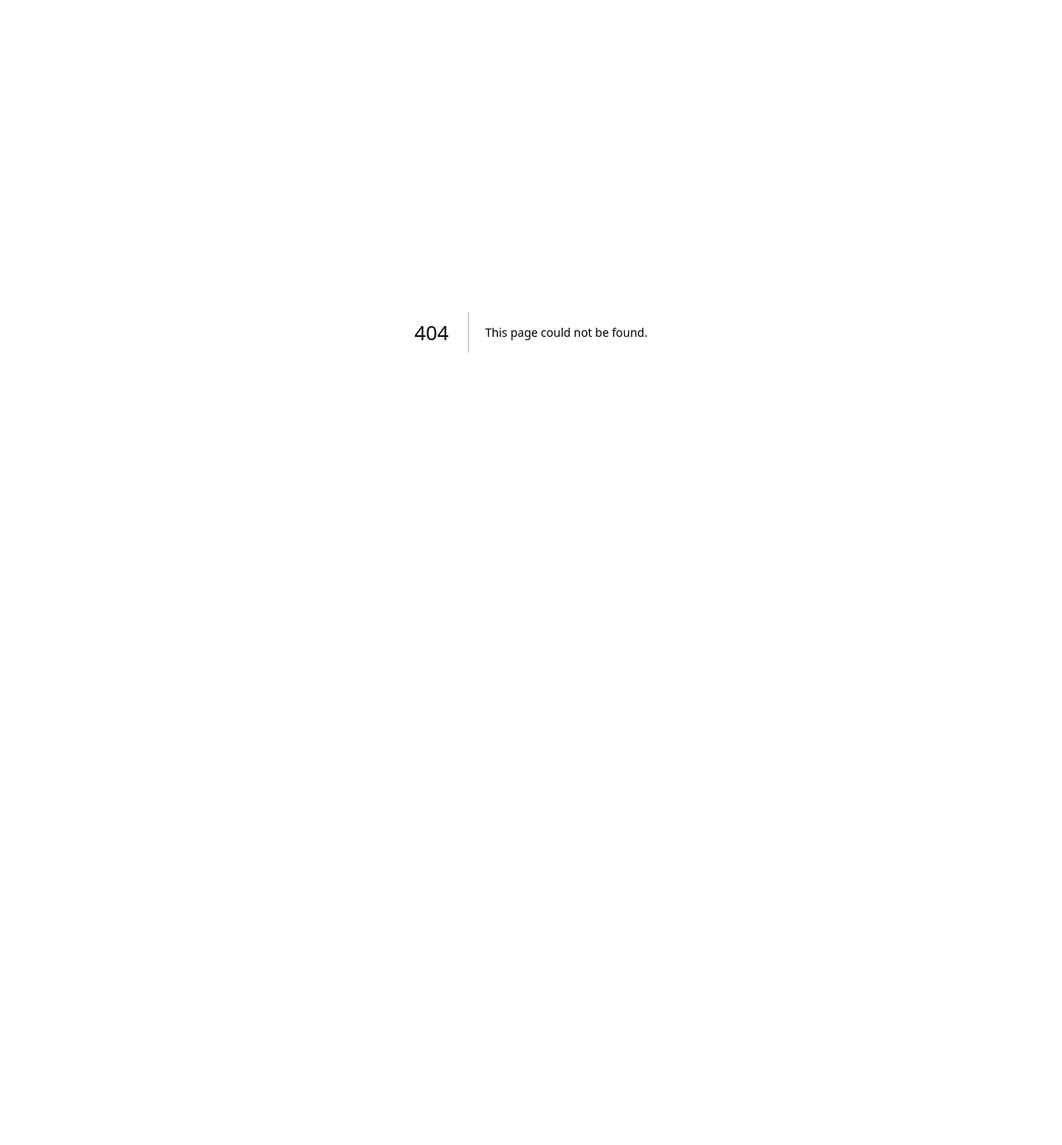
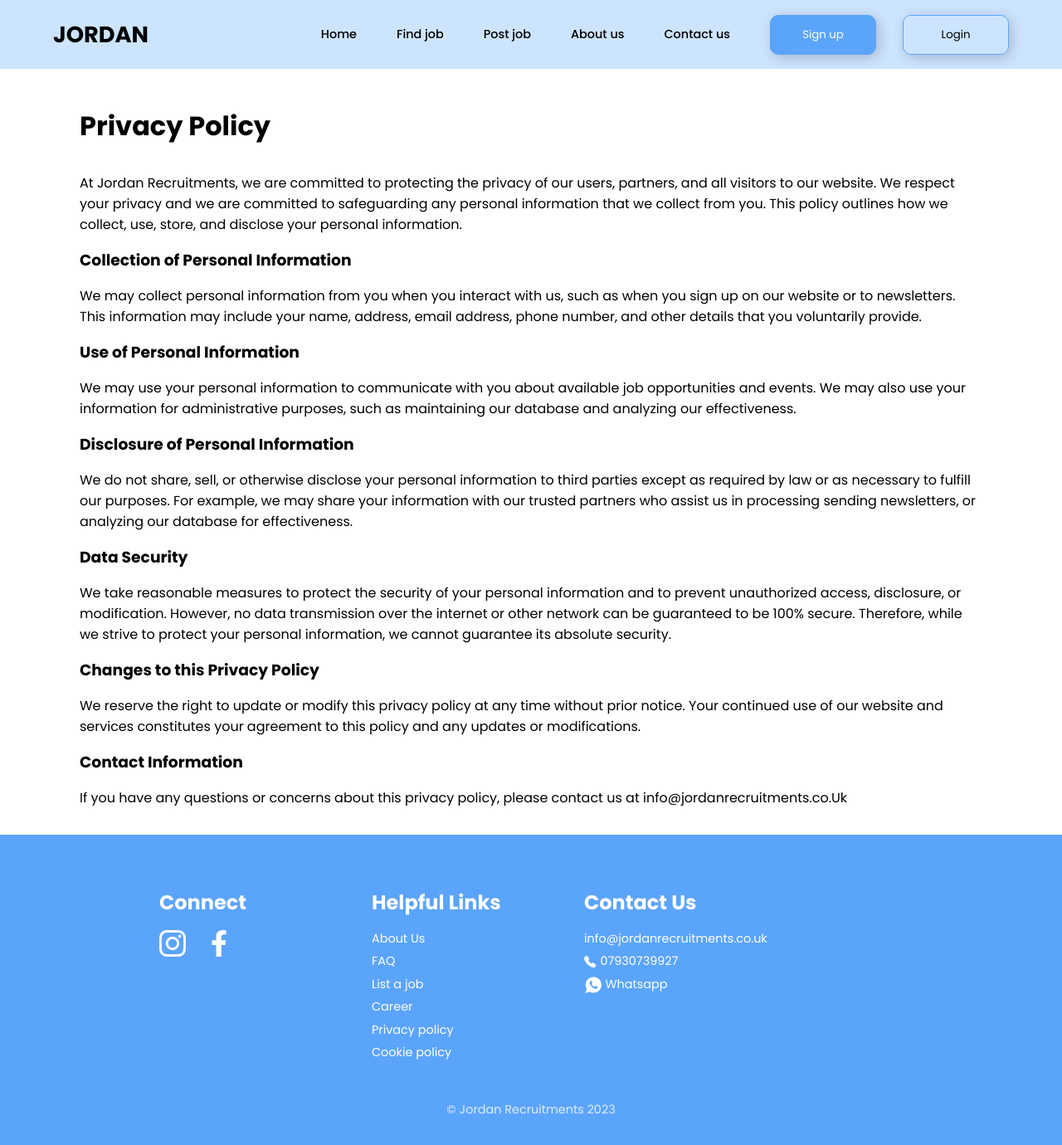
Before and after one commit to dhubdev/jordanRecruitments, a Next.js app: page /privacy in a window 1280 px wide. Before the commit this address had no page. Shown: the whole page at 83% size. Before the commit the page ends 800 px from the top, so only its background shows below. Built offline with nearby package versions, Linux system fonts and the light colour scheme.

Commit message:
added policies

```diff
--- a/components/Footer2.js
+++ b/components/Footer2.js
@@ -1,6 +1,6 @@
 import styled from "styled-components";
 
-import { BsInstagram } from "react-icons/bs";
+import { BsFillTelephoneFill, BsInstagram } from "react-icons/bs";
 import { FaFacebookF } from "react-icons/fa";
 import { AiOutlineYoutube } from "react-icons/ai";
 import { ImLinkedin2 } from "react-icons/im";
@@ -190,7 +190,7 @@ const Footer2 = () => {
             <LinkHead>Connect</LinkHead>
 
             <Socials>
-              <NewLink href="">
+              <NewLink href="https://instagram.com/jordan_recruitments?igshid=OGQ5ZDc2ODk2ZA==">
                 <BsInstagram />
               </NewLink>
               <NewLink href="">
@@ -215,14 +215,22 @@ const Footer2 = () => {
               <Li>
                 <NewLink href="">Career</NewLink>
               </Li>
+              <Li>
+                <NewLink href="/privacy">Privacy policy</NewLink>
+              </Li>
+              <Li>
+                <NewLink href="/cookie">Cookie policy</NewLink>
+              </Li>
             </Ul>
           </Links>
 
           <Contact>
             <LinkHead>Contact Us</LinkHead>
             <Ul>
-              <Li>info@jordanrecruitments.com</Li>
-              <Li>+44 000 000 0000</Li>
+              <Li>info@jordanrecruitments.co.uk</Li>
+              <Li style={{ display: "flex", alignItems: "center", gap: "5px" }}>
+                <BsFillTelephoneFill /> 07930739927
+              </Li>
               <Li>
                 <NewLink href="">
                   <IoLogoWhatsapp
--- a/components/Intro.js
+++ b/components/Intro.js
@@ -1,5 +1,6 @@
 import { UserContext } from "@/context/userContext";
 import Image from "next/image";
+import { useRouter } from "next/router";
 import { parseCookies } from "nookies";
 import { useContext, useEffect } from "react";
 import styled from "styled-components";
@@ -100,6 +101,7 @@ const Btn = styled.button`
 
 const Intro = () => {
   const { user, setUser } = useContext(UserContext);
+  const router = useRouter();
 
   // const cookies = parseCookies();
 
@@ -132,7 +134,7 @@ const Intro = () => {
           further! Jordan Recruitments is your go-to destination for connecting
           with the best employers and discovering the job of your dreams
         </P>
-        <Btn>Get Started</Btn>
+        <Btn onClick={() => router.push("/signUp")}>Get Started</Btn>
       </Wrapper>
     </Div>
   );
--- a/components/Join.js
+++ b/components/Join.js
@@ -1,4 +1,5 @@
 import Image from "next/image";
+import { useRouter } from "next/router";
 import styled from "styled-components";
 
 const Div = styled.div`
@@ -64,6 +65,7 @@ const Btn = styled.button`
   cursor: pointer;
 `;
 const Join = () => {
+  const router = useRouter();
   return (
     <Div>
       <Wrapper>
@@ -80,7 +82,7 @@ const Join = () => {
           embark on a journey to a brighter, more fulfilling career. Your dream
           job is just a click away!
         </P>
-        <Btn>Sign Up</Btn>
+        <Btn onClick={() => router.push("/signUp")}>Sign Up</Btn>
       </Wrapper>
     </Div>
   );
--- a/model/adminModel.js
+++ b/model/adminModel.js
@@ -15,9 +15,6 @@ const adminSchema = mongoose.Schema({
   isAdmin: {
     type: Boolean,
   },
-
-  resetToken: { type: String },
-  emailToken: { type: String },
 });
 
 export default mongoose.models.Admin || mongoose.model("Admin", adminSchema);
--- a/pages/dashboard/applications.js
+++ b/pages/dashboard/applications.js
@@ -138,7 +138,7 @@ const Btn = styled.button`
 
 const LoadDiv = styled.div`
   width: 10rem;
-  height: 1rem;
+  height: 0.5rem;
   border-radius: 7px;
   background: #cde4fe;
   position: absolute;
@@ -150,10 +150,11 @@ const LoadDiv = styled.div`
 `;
 const Loader = styled.div`
   width: 2rem;
-  height: 1rem;
+  height: 0.5rem;
   border-radius: 7px;
   background-color: #5ba4fc;
   animation: load infinite ease-in-out 2s;
+  box-shadow: 3px 3px 15px 0 rgba(0, 0, 0, 0.2);
 
   @keyframes load {
     0% {
--- a/pages/employer/home.js
+++ b/pages/employer/home.js
@@ -139,7 +139,7 @@ const Btn = styled.button`
 
 const LoadDiv = styled.div`
   width: 10rem;
-  height: 1rem;
+  height: 0.5rem;
   border-radius: 7px;
   background: #cde4fe;
   position: absolute;
@@ -151,10 +151,11 @@ const LoadDiv = styled.div`
 `;
 const Loader = styled.div`
   width: 2rem;
-  height: 1rem;
+  height: 0.5rem;
   border-radius: 7px;
   background-color: #5ba4fc;
   animation: load infinite ease-in-out 2s;
+  box-shadow: 3px 3px 15px 0 rgba(0, 0, 0, 0.2);
 
   @keyframes load {
     0% {
--- /dev/null
+++ b/pages/privacy.js
@@ -0,0 +1,115 @@
+import Footer2 from "@/components/Footer2";
+import Navbar from "@/components/Navbar";
+import Head from "next/head";
+import styled from "styled-components";
+
+const PriDiv = styled.div`
+  display: flex;
+  flex-direction: column;
+  align-items: flex-start;
+
+  width: 85%;
+  padding-top: 8rem;
+
+  margin: 0 auto;
+  gap: 2rem;
+
+  @media screen and (max-width: 1024px) {
+    padding-top: 5rem;
+  }
+
+  @media screen and (max-width: 600px) {
+    width: 90%;
+
+    //padding-top: unset;
+  }
+`;
+const H2 = styled.h2`
+  font-size: 2rem;
+`;
+
+const PriCon = styled.div`
+  display: flex;
+  flex-direction: column;
+  gap: 1rem;
+`;
+
+const H3 = styled.h3``;
+const P = styled.p``;
+
+const Privacy = () => {
+  return (
+    <>
+      <Head>
+        <title>Jordan recruitments</title>
+        <meta name="Jordan recruitments" content="Jordan recruitments" />
+        <meta name="viewport" content="width=device-width, initial-scale=1" />
+        <link rel="icon" href="/JR.svg" />
+      </Head>
+      <Navbar />
+      <PriDiv>
+        <H2>Privacy Policy</H2>
+        <PriCon>
+          <P>
+            At Jordan Recruitments, we are committed to protecting the privacy
+            of our users, partners, and all visitors to our website. We respect
+            your privacy and we are committed to safeguarding any personal
+            information that we collect from you. This policy outlines how we
+            collect, use, store, and disclose your personal information.
+          </P>
+          <H3>Collection of Personal Information</H3>
+
+          <P>
+            We may collect personal information from you when you interact with
+            us, such as when you sign up on our website or to newsletters. This
+            information may include your name, address, email address, phone
+            number, and other details that you voluntarily provide.
+          </P>
+
+          <H3>Use of Personal Information</H3>
+
+          <P>
+            We may use your personal information to communicate with you about
+            available job opportunities and events. We may also use your
+            information for administrative purposes, such as maintaining our
+            database and analyzing our effectiveness.
+          </P>
+
+          <H3>Disclosure of Personal Information</H3>
+          <P>
+            We do not share, sell, or otherwise disclose your personal
+            information to third parties except as required by law or as
+            necessary to fulfill our purposes. For example, we may share your
+            information with our trusted partners who assist us in processing
+            sending newsletters, or analyzing our database for effectiveness.
+          </P>
+
+          <H3>Data Security</H3>
+          <P>
+            We take reasonable measures to protect the security of your personal
+            information and to prevent unauthorized access, disclosure, or
+            modification. However, no data transmission over the internet or
+            other network can be guaranteed to be 100% secure. Therefore, while
+            we strive to protect your personal information, we cannot guarantee
+            its absolute security.
+          </P>
+          <H3>Changes to this Privacy Policy</H3>
+          <P>
+            We reserve the right to update or modify this privacy policy at any
+            time without prior notice. Your continued use of our website and
+            services constitutes your agreement to this policy and any updates
+            or modifications.
+          </P>
+          <H3>Contact Information</H3>
+          <P>
+            If you have any questions or concerns about this privacy policy,
+            please contact us at info@jordanrecruitments.co.Uk
+          </P>
+        </PriCon>
+      </PriDiv>
+      <Footer2 />
+    </>
+  );
+};
+
+export default Privacy;
```
Also changed, not shown: components/JoinTeam.js (+21 -1 lines), components/dashboard/EditForm2.js (+15 -0 lines), pages/cookie.js (added, +112 -0 lines).
